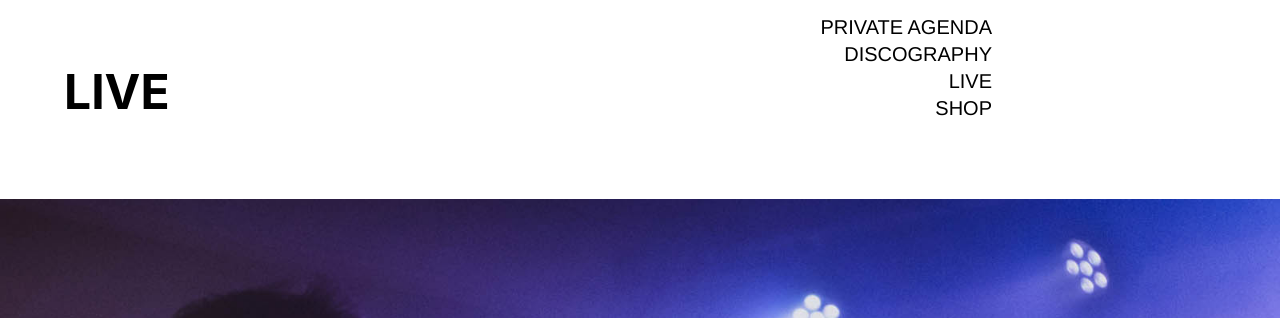
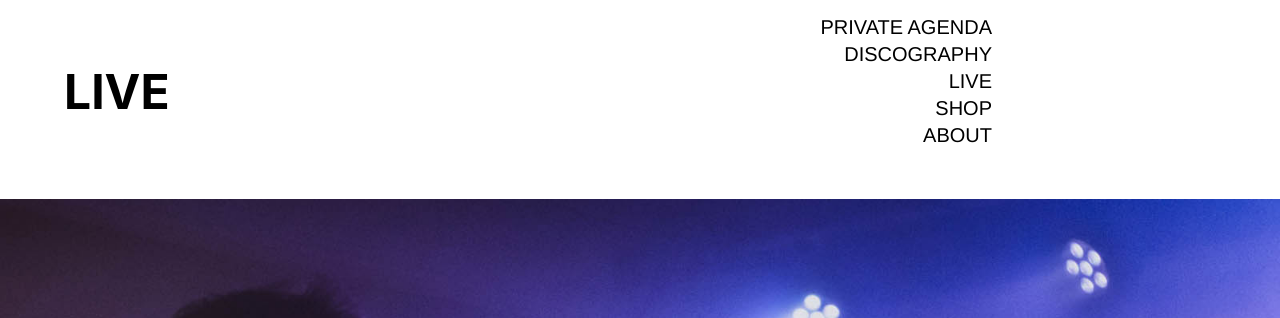
Before and after one commit to poulenc1899/private-agenda.com, a Jekyll site: the page built from live.md, in a window 1280 px wide. Shown: the top 318 px of the page. Built offline with Jekyll 4.4.1, drawn with Linux system fonts in a browser that asks for light colours.

Commit message:
added about page to menu

```diff
--- a/_includes/nav-floating.html
+++ b/_includes/nav-floating.html
@@ -14,11 +14,12 @@
   <a title="Getting up close and personal..." href="/live/" class="helvetica fw5 tr mb1 ttu f4 link black dim dib">
   Live
   </a>
-
   <a title="shop" href="https://private-agenda.bandcamp.com/releases" target="_blank" class="helvetica fw5 tr mb1 ttu f4 link black dim dib">
   Shop
   </a>
-
+  <a title="about" href="/about/" class="helvetica fw5 tr mb1 ttu f4 link black dim dib">
+  About
+  </a>
 
 </div>
 
```
Lines whose indentation alone changed are shown as unchanged.
